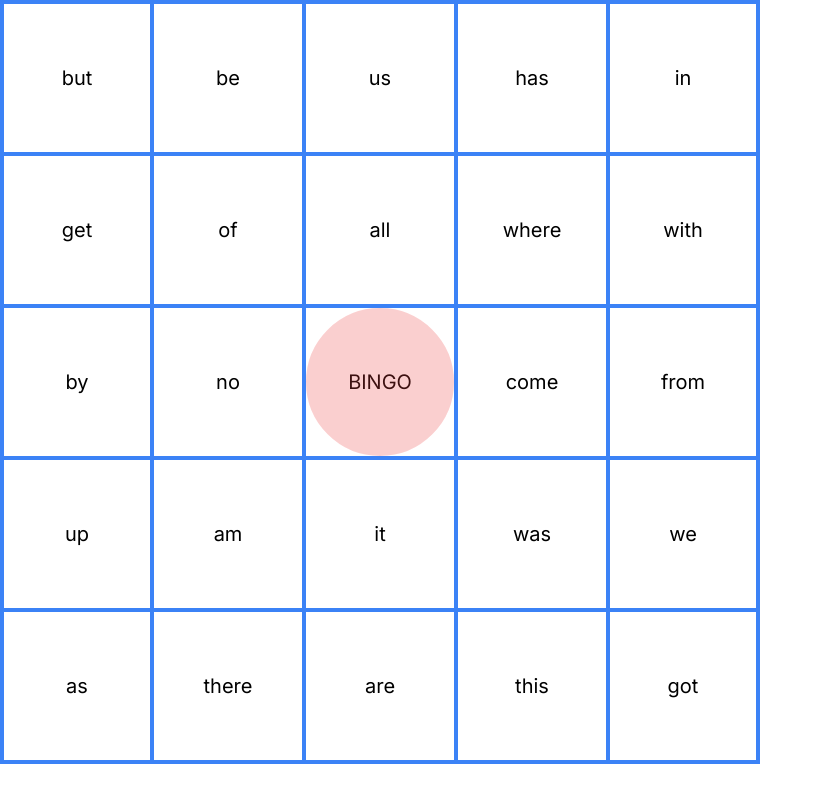
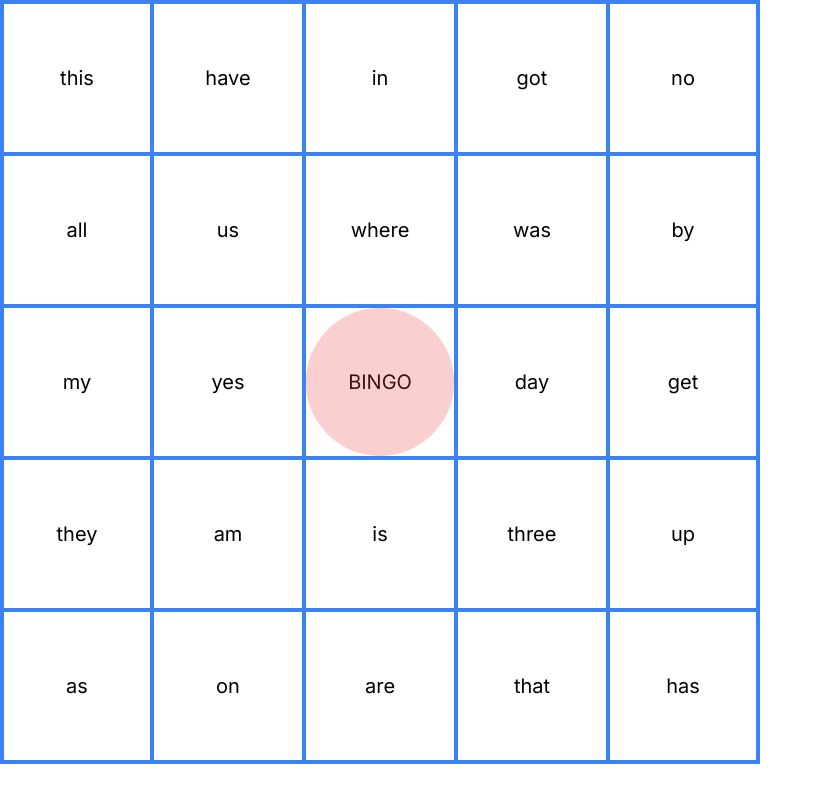
Before and after one commit to rgpass/sight-words-bingo, a Next.js app: page / in a window 1280 px wide. Shown: the whole page, without its empty margins (0-823 px from the left). Built offline with nearby package versions, Linux system fonts and the light colour scheme.

Commit message:
Whoops forgot to save

```diff
--- a/app/words.ts
+++ b/app/words.ts
@@ -22,7 +22,7 @@
   { content: "by", isEnabled: true },
   { content: "came" },
   { content: "can" },
-  { content: "come", isEnabled: true },
+  { content: "come" },
   { content: "could" },
   { content: "day", isEnabled: true },
   { content: "do" },
@@ -38,7 +38,7 @@
   { content: "got", isEnabled: true },
   { content: "green" },
   { content: "has", isEnabled: true },
-  { content: "have" },
+  { content: "have", isEnabled: true },
   { content: "he" },
   { content: "her" },
   { content: "here" },
@@ -46,7 +46,7 @@
   { content: "his" },
   { content: "I" },
   { content: "in", isEnabled: true },
-  { content: "is" },
+  { content: "is", isEnabled: true },
   { content: "it", isEnabled: true },
   { content: "jump" },
   { content: "like" },
@@ -61,9 +61,9 @@
   { content: "not" },
   { content: "of", isEnabled: true },
   { content: "off" },
-  { content: "on" },
+  { content: "on", isEnabled: true },
   { content: "one" },
-  { content: "out" },
+  { content: "out", isEnabled: true },
   { content: "pink" },
   { content: "play" },
   { content: "purple" },
```
